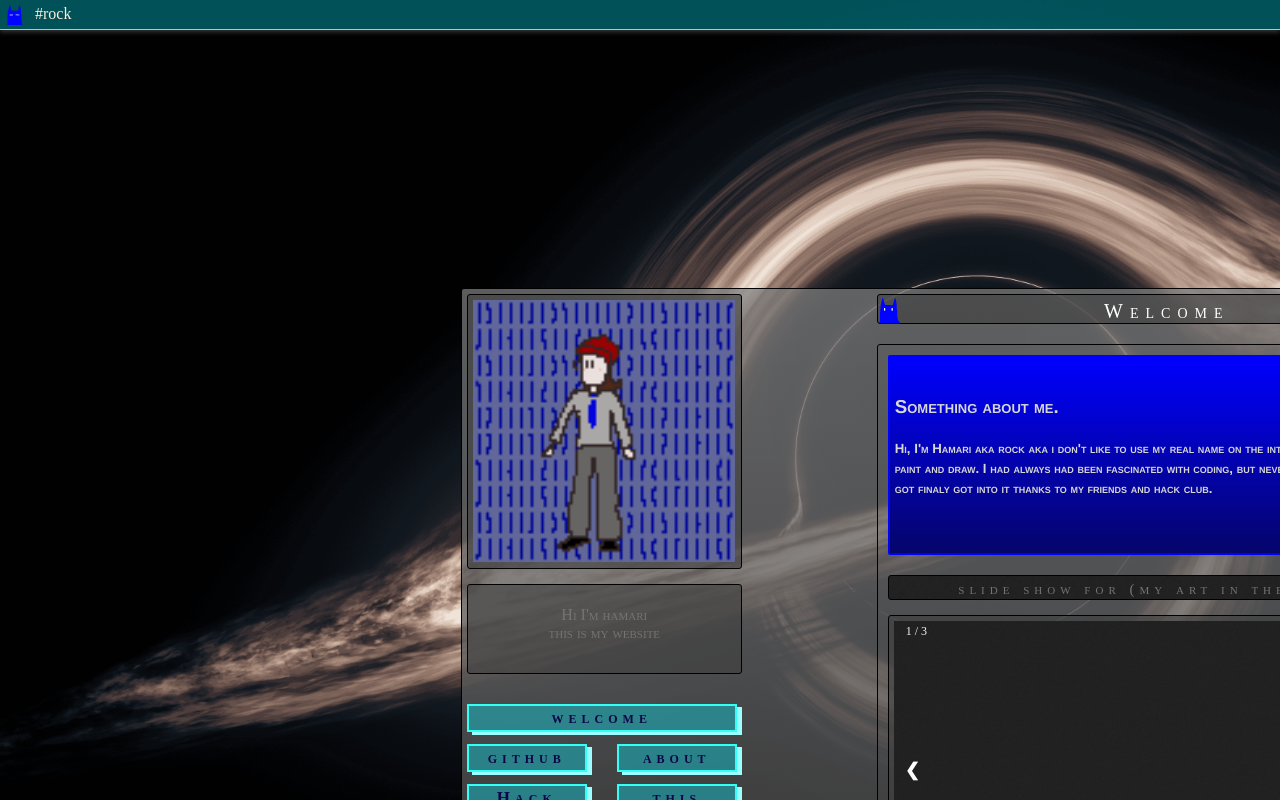
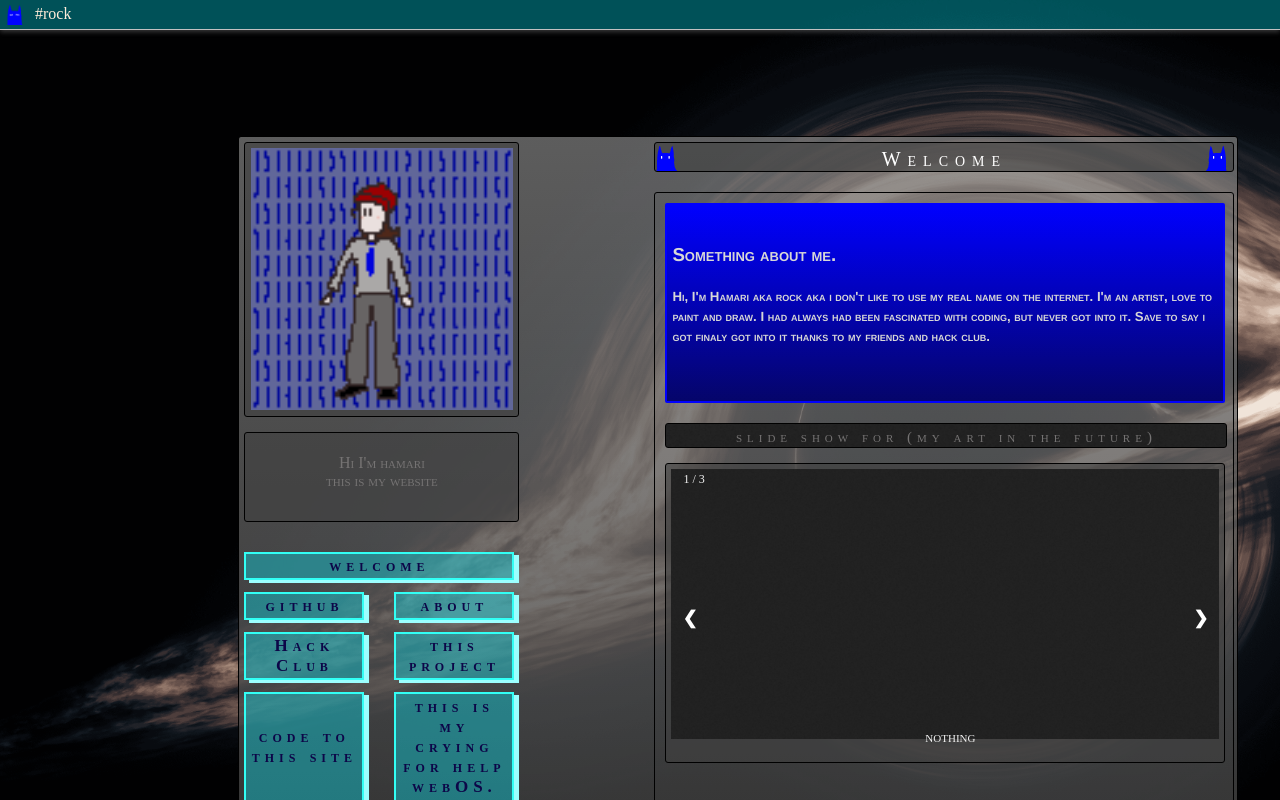
Before and after one commit to hamarisun/check, a plain HTML site: page index.html in a window 1280 px wide. Drawn offline with Linux system fonts and the light colour scheme.

Commit message:
Update index.html

```diff
--- a/index.html
+++ b/index.html
@@ -15,7 +15,7 @@
         </header>
 
 
-        <div class="oko" id="main" style="top: 20%; left: 18%">
+        <div class="oko" id="main">
 
 
                 <div class="oko" id="dis">
```
